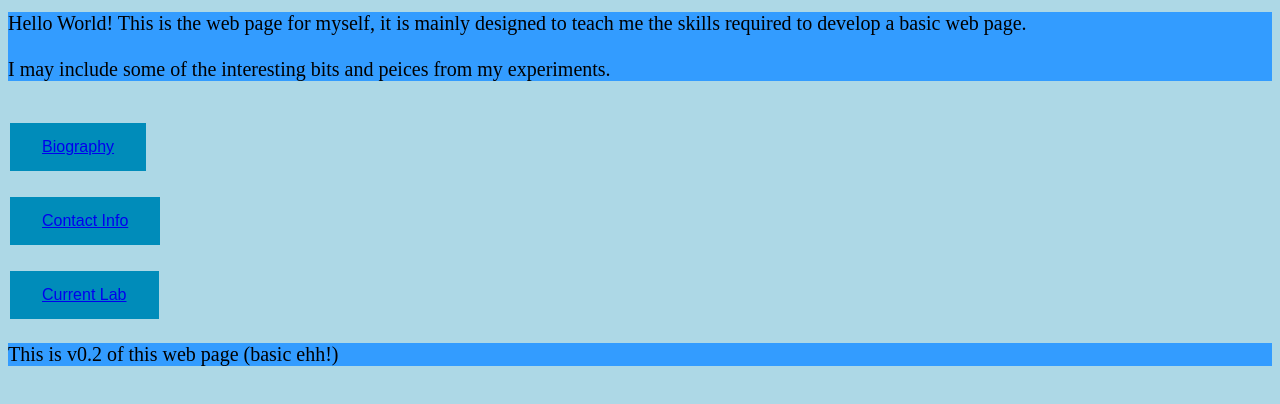
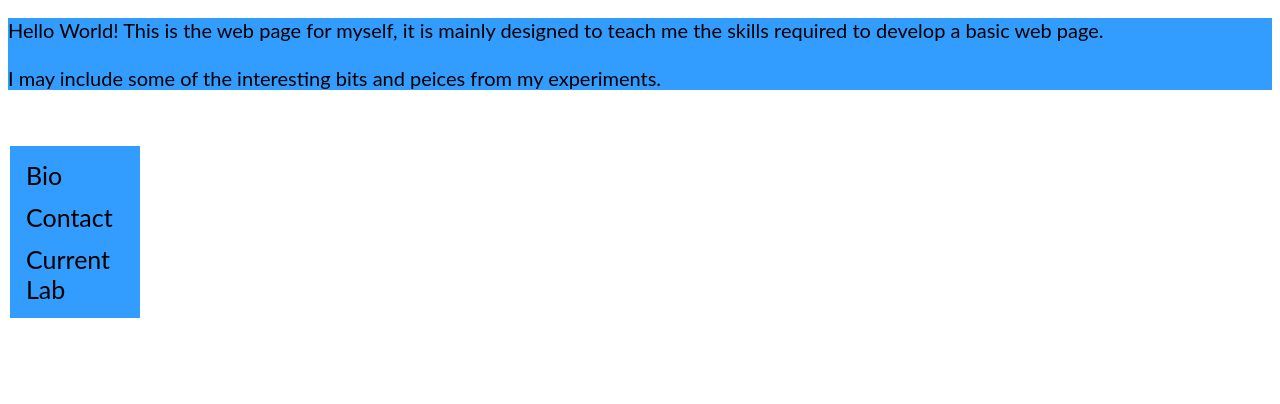
Before and after one commit to hadwll/hadwll.github.io, a plain HTML site: page index.html in a window 1280 px wide. Shown: the part 174-578 px from the top of the page. Drawn offline with Linux system fonts and the light colour scheme.

Commit message:
added side bar

```diff
--- a/index.html
+++ b/index.html
@@ -3,6 +3,7 @@
 <head>
 <link rel ="stylesheet" href="style.css">
 </head>
+<meta name="viewport" content="width=device-width, initial-scale=1">
 <body>
 
 <title> The Web Page of Thomas. H Hadden </title>
@@ -15,26 +16,16 @@
 <br>
 I may include some of the interesting bits and peices from my experiments.</p>
 
-
-
-
-<br>
-<button class="button button2"><a href="link1.html" alt='Broken Link'>Biography</a></button>
 <br>
 <br>
-<button class="button button2"><a href="link2.html" alt='Broken Link'>Contact Info</a></button>
 
+<div class="sidenav">
+  <a href="link1.html">Bio</a>
+  <a href="link2.html">Contact</a>
+  <a href="link3.html">Current Lab</a>
 
-<br>
-<br>
-<button class="button button2"><a href="link3.html" alt='Broken Link'>Current Lab</a></button>
-<br>
+</div>
 
-<p class = "std-font">
-
-This is v0.2 of this web page (basic ehh!)
-
-</p>
 
 
 </body>
--- a/style.css
+++ b/style.css
@@ -1,6 +1,6 @@
 body{
 
-background-color: lightblue;
+background-color: white;
 
 }
 
@@ -41,6 +41,8 @@ font-size : 20px;
 background-color : #339CFF;
 }
 
+
+
 .button {
   border: none;
   color: white;
@@ -65,3 +67,44 @@ img {
 
 .button1 {background-color: #4CAF50;} /* Green */
 .button2 {background-color: #008CBA;} /* Blue */
+
+
+
+body {
+  font-family: "Lato", sans-serif;
+}
+
+.sidenav {
+  margin-top:300px;
+  width: 130px;
+  position: fixed;
+  z-index: 1;
+  top: 20px;
+  left: 10px;
+  background: #339CFF;
+  overflow-x: hidden;
+  padding: 8px 0;
+}
+
+.sidenav a {
+  padding: 6px 8px 6px 16px;
+  text-decoration: none;
+  font-size: 25px;
+  color: black;
+  display: block;
+}
+
+.sidenav a:hover {
+  color: #064579;
+}
+
+.main {
+  margin-left: 140px; /* Same width as the sidebar + left position in px */
+  font-size: 28px; /* Increased text to enable scrolling */
+  padding: 0px 10px;
+}
+
+@media screen and (max-height: 450px) {
+  .sidenav {padding-top: 15px;}
+  .sidenav a {font-size: 18px;}
+}
```
